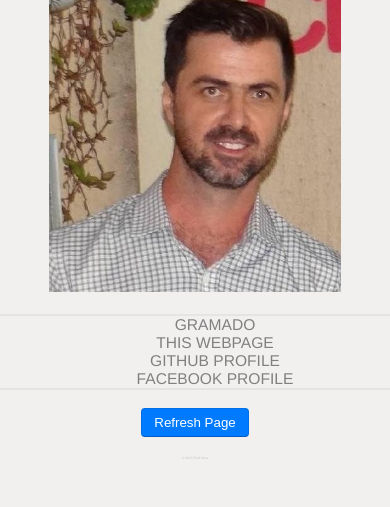
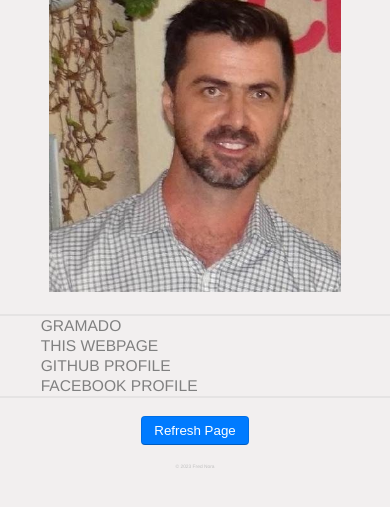
Before and after one commit to frednora/frednora.github.io, a PHP site: page / in a window 390 px wide. Shown: the part 55-562 px from the top of the page. Run offline with PHP 8.4, Linux system fonts and the light colour scheme.

Commit message:
gramado.css: Small changes.

```diff
--- a/assets/css/gramado.css
+++ b/assets/css/gramado.css
@@ -111,13 +111,15 @@ a:hover {
     margin: 0;
 }
 .gramado-nav li {
+    width: fit-content;
     text-align: center;
     display: block;
+    padding: 0.4% 0.2% 0.2% 0.2%;
 }
 .gramado-nav a {
+    text-align: center;
     text-decoration: none;
     text-transform: uppercase;
-    text-align: center;
     color: #808080;
     display: inline-block;
 }
@@ -133,9 +135,10 @@ a:hover {
     font-size: 2.0vw;
 }
 .gramado-footer {
-    font-size: 1.0vw;
+    font-size: 1.5vw;
     text-align: center;
     color: #C0C0C0;
+    padding-bottom: 2%;
 }
 }
 
```
